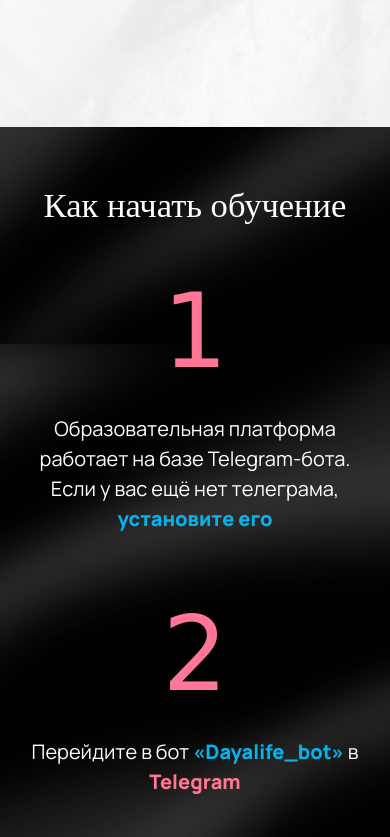
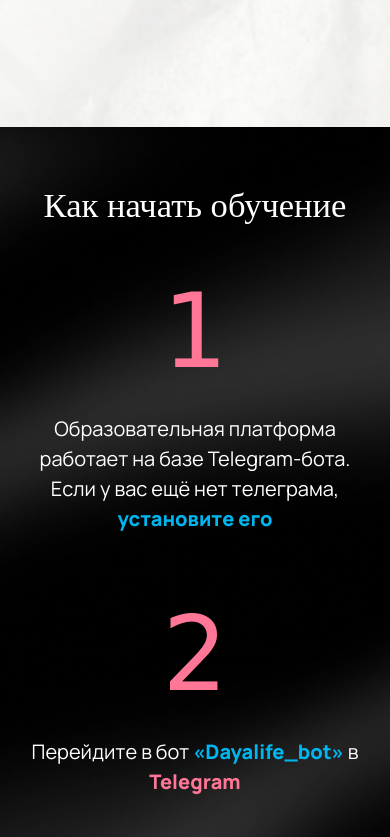
Before and after one commit to SIDs1de/20, a website: page src/html/main.html in a window 390 px wide. Shown: the part 4007-4844 px from the top of the page. Drawn offline with nearby package versions, Linux system fonts and the light colour scheme; files that its build step writes are made by us from their sources; files whose address does not match are found by name; a web font is replaced by a local one.

Commit message:
убрал переливание фона на телефонах

```diff
--- a/src/scss/media.scss
+++ b/src/scss/media.scss
@@ -259,6 +259,18 @@
       text-align: center;
     }
   }
+
+  .header,
+  .about,
+  .who,
+  .comfort,
+  .what,
+  .program,
+  .how,
+  .questions-rates-wrapper,
+  .wait {
+    background-attachment: scroll;
+  }
 }
 
 @media (max-width: 450px) {
```
Also changed, not shown: public/css/main.min.css, src/css/main.min.css.
